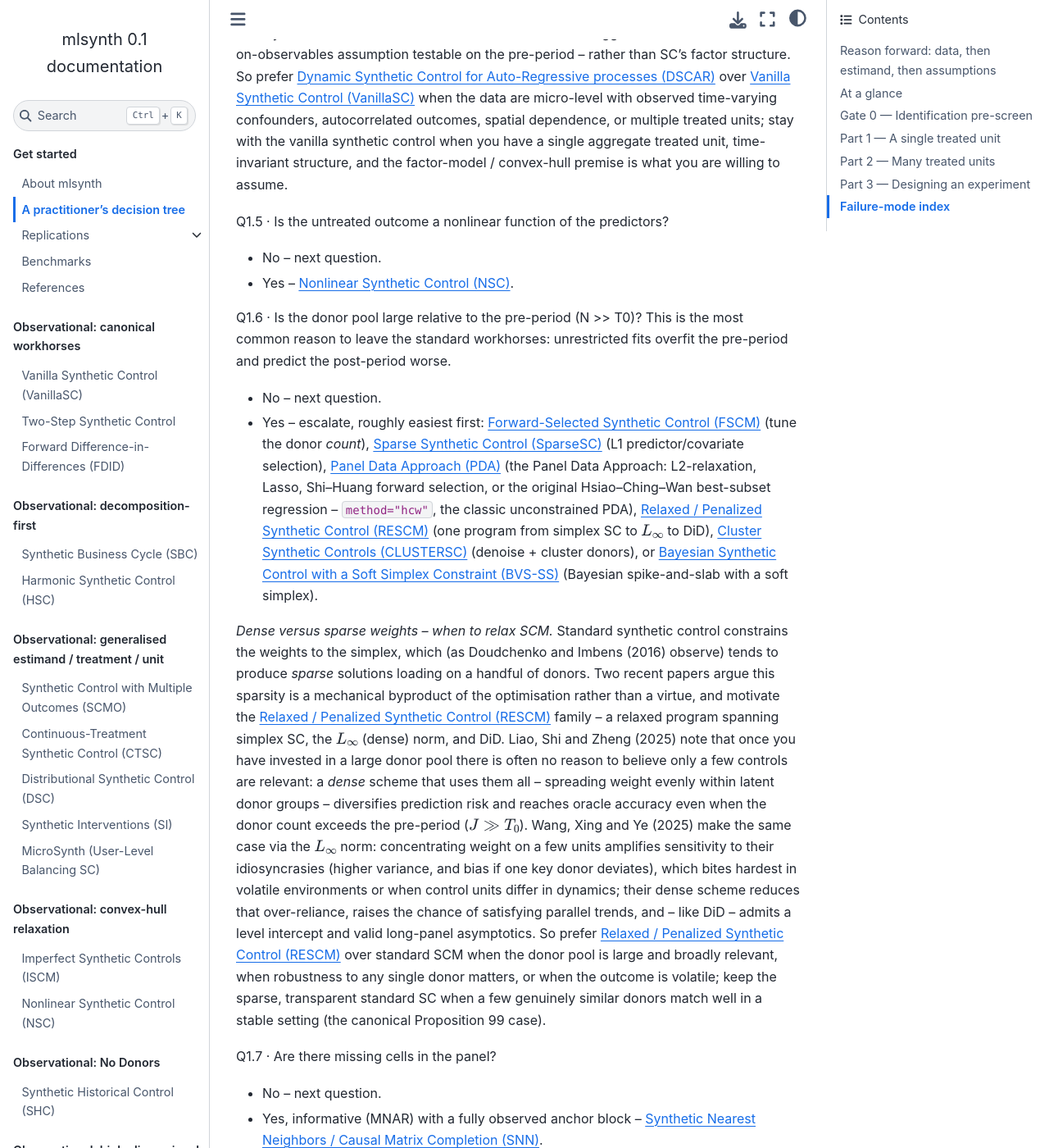
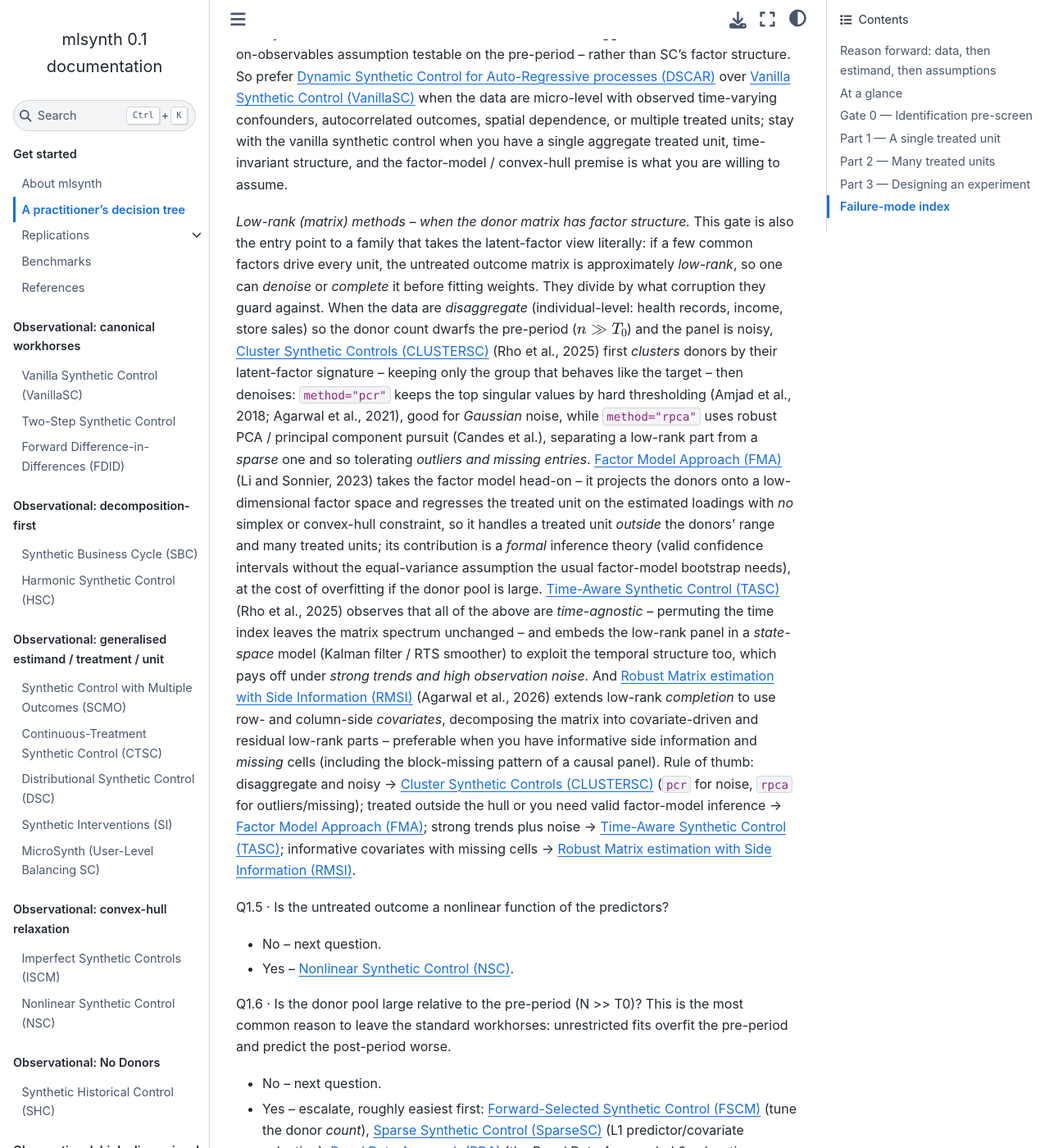
Before and after one commit to jgreathouse9/mlsynth, a Sphinx documentation site: the page built from docs/choose.rst, in a window 1280 px wide and 1400 px high, scrolled down 8613 px. Shown: the whole window at 82% size. Built offline with Sphinx 7.4.7 and the Sphinx Book theme 1.1.4, drawn with Linux system fonts in a browser that asks for light colours.

Commit message:
docs(choose): compare the low-rank (matrix/factor) methods, per the authors
Add a consolidated "low-rank (matrix) methods" remark at the latent-factor gate
(Q1.4): if a few common factors drive every unit the untreated outcome matrix is
approximately low-rank, so denoise/complete it. Grouped by what corruption each
guards against, grounded in each paper:

- clustersc (Rho et al. 2025): disaggregate, n >> T0, noisy; cluster donors by
  latent-factor signature, then denoise -- method="pcr" (HSVT; Amjad 2018,
  Agarwal 2021) for Gaussian noise, method="rpca" (robust PCA / PCP; Candes) for
  outliers and missing entries.
- fma (Li & Sonnier 2023): factor model, no convex-hull constraint (treated
  outside the range, many treated) + a formal inference theory (valid CIs without
  the equal-variance bootstrap assumption); overfits with many donors.
- tasc (Rho et al. 2025): the others are time-agnostic; embed the low-rank panel
  in a state-space model to use temporal structure -- strong trends + high noise.
- rmsi (Agarwal et al. 2026): low-rank completion with row/column covariates;
  informative side information + missing (block-missing) cells.

Co-Authored-By: Claude Opus 4.8 <noreply@anthropic.com>
Claude-Session: https://claude.ai/code/session_015nRd88pbMUETcrkKY1S6Hr

```diff
--- a/docs/choose.rst
+++ b/docs/choose.rst
@@ -375,6 +375,40 @@ units; stay with the vanilla synthetic control when you have a single aggregate
 treated unit, time-invariant structure, and the factor-model / convex-hull premise
 is what you are willing to assume.
 
+*Low-rank (matrix) methods -- when the donor matrix has factor structure.* This
+gate is also the entry point to a family that takes the latent-factor view
+literally: if a few common factors drive every unit, the untreated outcome matrix
+is approximately *low-rank*, so one can *denoise* or *complete* it before fitting
+weights. They divide by what corruption they guard against. When the data are
+*disaggregate* (individual-level: health records, income, store sales) so the
+donor count dwarfs the pre-period (:math:`n \gg T_0`) and the panel is noisy,
+:doc:`clustersc` (Rho et al., 2025) first *clusters* donors by their
+latent-factor signature -- keeping only the group that behaves like the target --
+then denoises: ``method="pcr"`` keeps the top singular values by hard thresholding
+(Amjad et al., 2018; Agarwal et al., 2021), good for *Gaussian* noise, while
+``method="rpca"`` uses robust PCA / principal component pursuit (Candes et al.),
+separating a low-rank part from a *sparse* one and so tolerating *outliers and
+missing entries*. :doc:`fma` (Li and Sonnier, 2023) takes the factor model
+head-on -- it projects the donors onto a low-dimensional factor space and
+regresses the treated unit on the estimated loadings with *no* simplex or
+convex-hull constraint, so it handles a treated unit *outside* the donors' range
+and many treated units; its contribution is a *formal* inference theory (valid
+confidence intervals without the equal-variance assumption the usual factor-model
+bootstrap needs), at the cost of overfitting if the donor pool is large.
+:doc:`tasc` (Rho et al., 2025) observes that all of the above are *time-agnostic*
+-- permuting the time index leaves the matrix spectrum unchanged -- and embeds the
+low-rank panel in a *state-space* model (Kalman filter / RTS smoother) to exploit
+the temporal structure too, which pays off under *strong trends and high
+observation noise*. And :doc:`rmsi` (Agarwal et al., 2026) extends low-rank
+*completion* to use row- and column-side *covariates*, decomposing the matrix into
+covariate-driven and residual low-rank parts -- preferable when you have
+informative side information and *missing* cells (including the block-missing
+pattern of a causal panel). Rule of thumb: disaggregate and noisy ->
+:doc:`clustersc` (``pcr`` for noise, ``rpca`` for outliers/missing); treated
+outside the hull or you need valid factor-model inference -> :doc:`fma`; strong
+trends plus noise -> :doc:`tasc`; informative covariates with missing cells ->
+:doc:`rmsi`.
+
 Q1.5 · Is the untreated outcome a nonlinear function of the predictors?
 
 * No -- next question.
```
